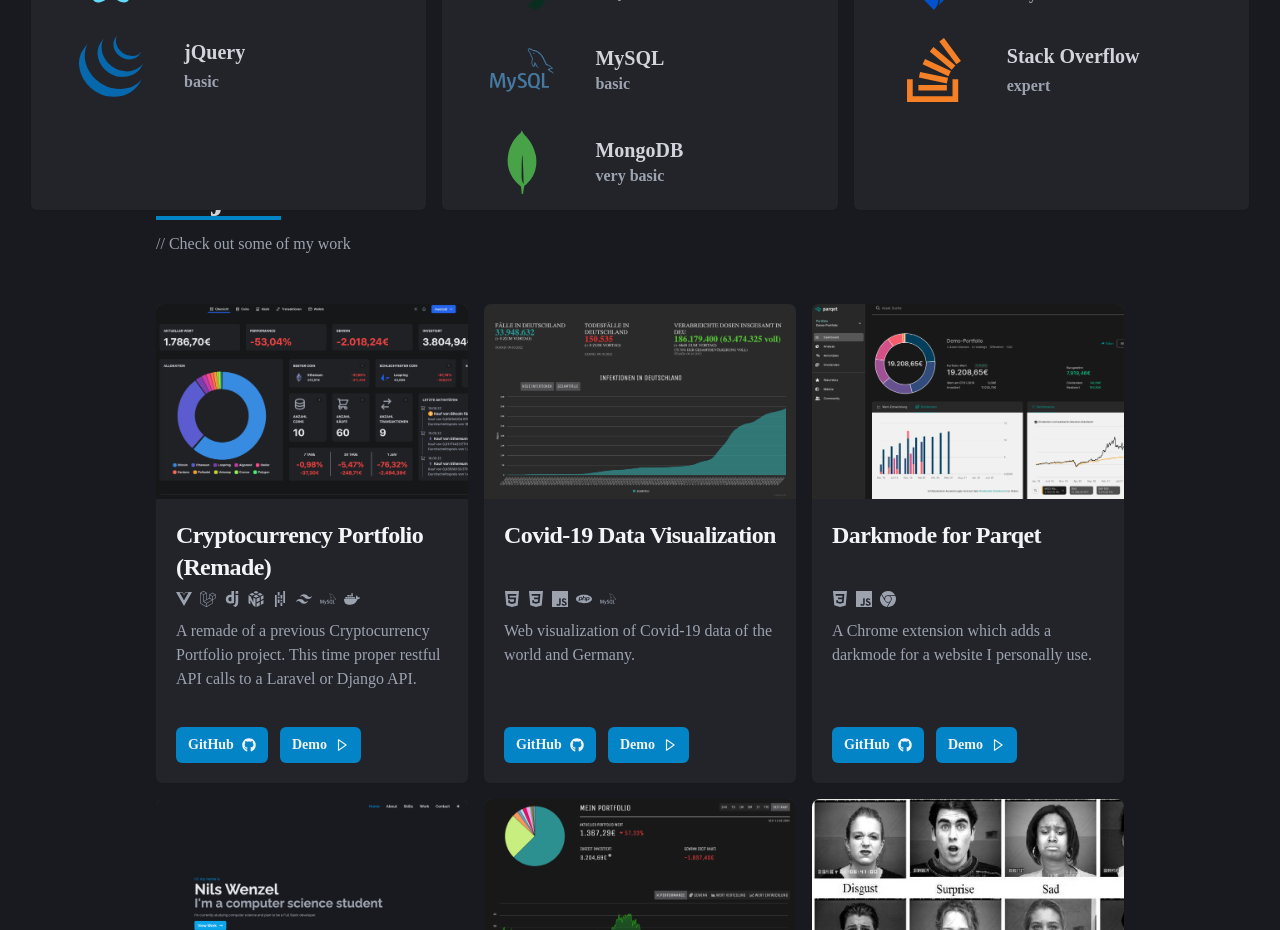
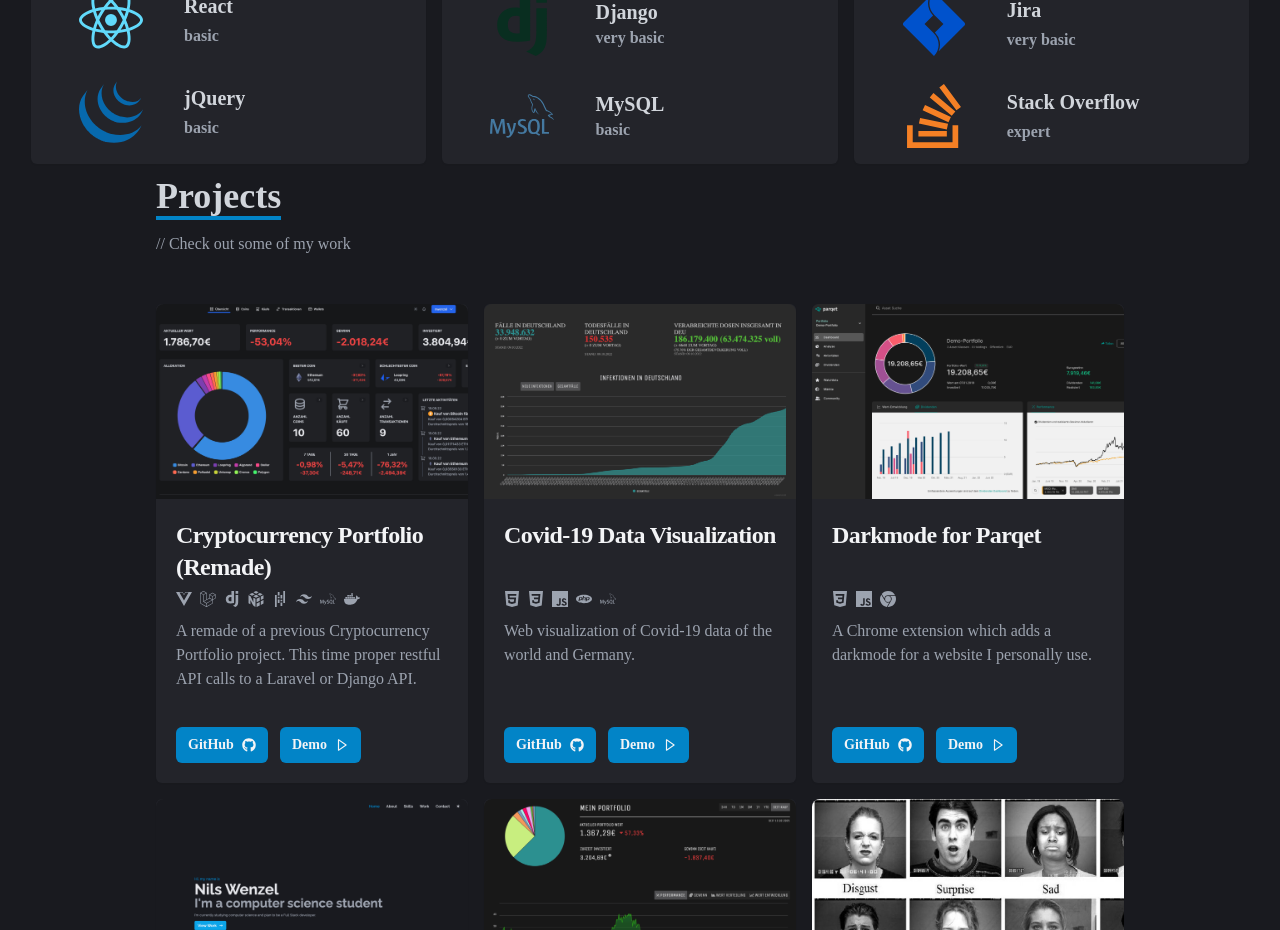
Before and after one commit to nilswenzel/nilswenzel.github.io, a React (Create React App) app: page / in a window 1280 px wide. Shown: the part 2240-3170 px from the top of the page. Built offline with nearby package versions, Linux system fonts and the light colour scheme.

Commit message:
Remove MongoDB

```diff
--- a/src/components/Skills.jsx
+++ b/src/components/Skills.jsx
@@ -13,7 +13,6 @@ import { ReactComponent as LaravelIcon } from "../assets/icons/laravel.svg";
 import { ReactComponent as PythonIcon } from "../assets/icons/python.svg";
 import { ReactComponent as DjangoIcon } from "../assets/icons/django.svg";
 import { ReactComponent as MySQLIcon } from "../assets/icons/mysql.svg";
-import { ReactComponent as MongoDBIcon } from "../assets/icons/mongodb.svg";
 import { ReactComponent as DockerIcon } from "../assets/icons/docker.svg";
 import { ReactComponent as KubernetesIcon } from "../assets/icons/kubernetes.svg";
 import { ReactComponent as GitLabIcon } from "../assets/icons/gitlab.svg";
@@ -264,19 +263,6 @@ const Skills = () => {
                   </p>
                 </div>
               </li>
-              <li className="flex flex-row w-full">
-                <div className="basis-1/3">
-                  <MongoDBIcon className="h-16 w-16 mr-2 fill-[#47A248]" />
-                </div>
-                <div className="flex flex-col basis-2/3 text-left justify-center">
-                  <p className="text-gray-700 dark:text-gray-300 font-semibold text-xl">
-                    MongoDB
-                  </p>
-                  <p className="text-gray-500 dark:text-gray-400 font-semibold text-base">
-                    very basic
-                  </p>
-                </div>
-              </li>
             </ul>
           </div>
           {/* other */}
```
